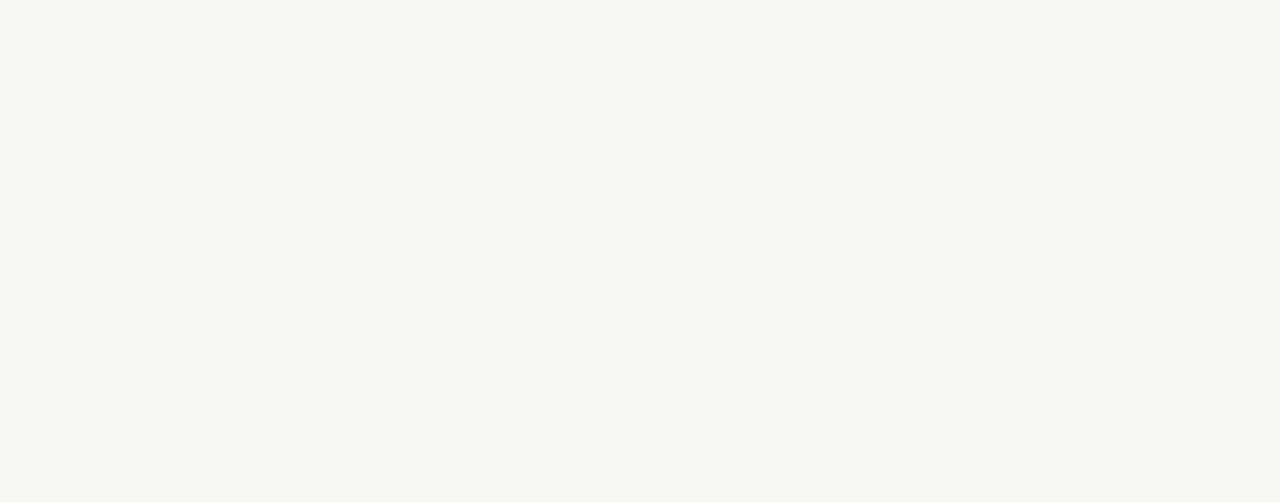
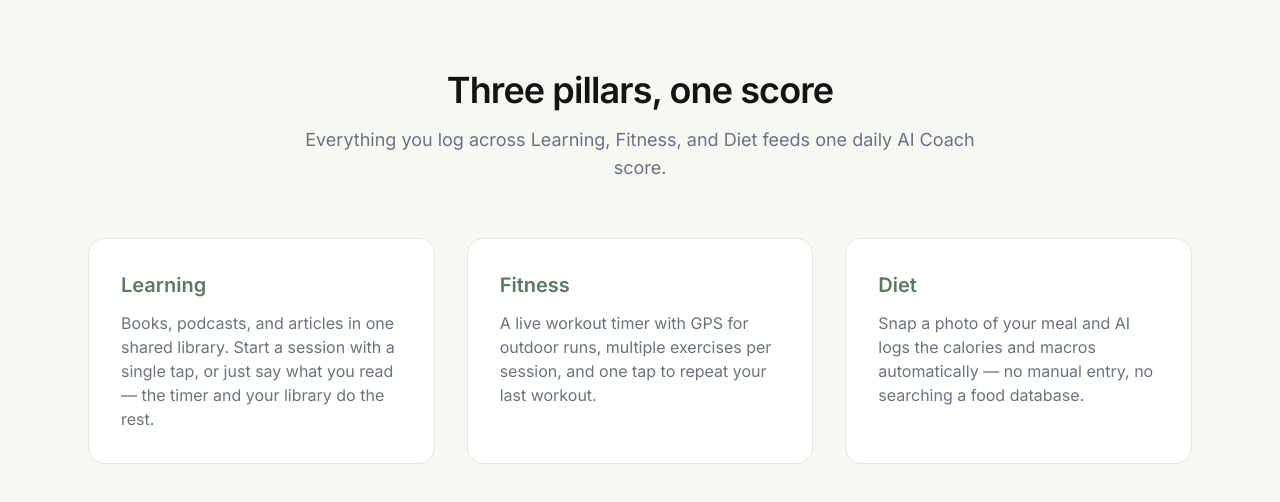
Before and after one commit to shidaruta/BEDay-web, a Next.js app: page / in a window 1280 px wide. Shown: the part 764-1266 px from the top of the page. Before the commit the page ends 800 px from the top, so only its background shows below. Built offline with nearby package versions, Linux system fonts and the light colour scheme.

Commit message:
Add pillars section

```diff
--- a/src/app/page.tsx
+++ b/src/app/page.tsx
@@ -1,5 +1,8 @@
 import { Nav } from "@/components/Nav";
 import { Hero } from "@/components/Hero";
+import { Problem } from "@/components/Problem";
+import { Pillars } from "@/components/Pillars";
+import { HowItWorks } from "@/components/HowItWorks";
 
 export default function Home() {
   return (
@@ -7,6 +10,9 @@ export default function Home() {
       <Nav />
       <main>
         <Hero />
+        <Problem />
+        <Pillars />
+        <HowItWorks />
       </main>
     </>
   );
--- /dev/null
+++ b/src/components/Pillars.tsx
@@ -0,0 +1,47 @@
+const pillars = [
+  {
+    name: "Learning",
+    description:
+      "Books, podcasts, and articles in one shared library. Start a session with a single tap, or just say what you read — the timer and your library do the rest.",
+  },
+  {
+    name: "Fitness",
+    description:
+      "A live workout timer with GPS for outdoor runs, multiple exercises per session, and one tap to repeat your last workout.",
+  },
+  {
+    name: "Diet",
+    description:
+      "Snap a photo of your meal and AI logs the calories and macros automatically — no manual entry, no searching a food database.",
+  },
+];
+
+export function Pillars() {
+  return (
+    <section className="mx-auto max-w-6xl px-6 py-20">
+      <div className="mx-auto max-w-2xl text-center">
+        <h2 className="text-3xl font-semibold tracking-tight text-ink md:text-4xl">
+          Three pillars, one score
+        </h2>
+        <p className="mt-4 text-lg text-ink-muted">
+          Everything you log across Learning, Fitness, and Diet feeds one
+          daily AI Coach score.
+        </p>
+      </div>
+
+      <div className="mt-14 grid gap-8 md:grid-cols-3">
+        {pillars.map((pillar) => (
+          <div
+            key={pillar.name}
+            className="rounded-2xl border border-line bg-surface p-8"
+          >
+            <h3 className="text-xl font-semibold text-brand-dark">
+              {pillar.name}
+            </h3>
+            <p className="mt-3 text-ink-muted">{pillar.description}</p>
+          </div>
+        ))}
+      </div>
+    </section>
+  );
+}
```
